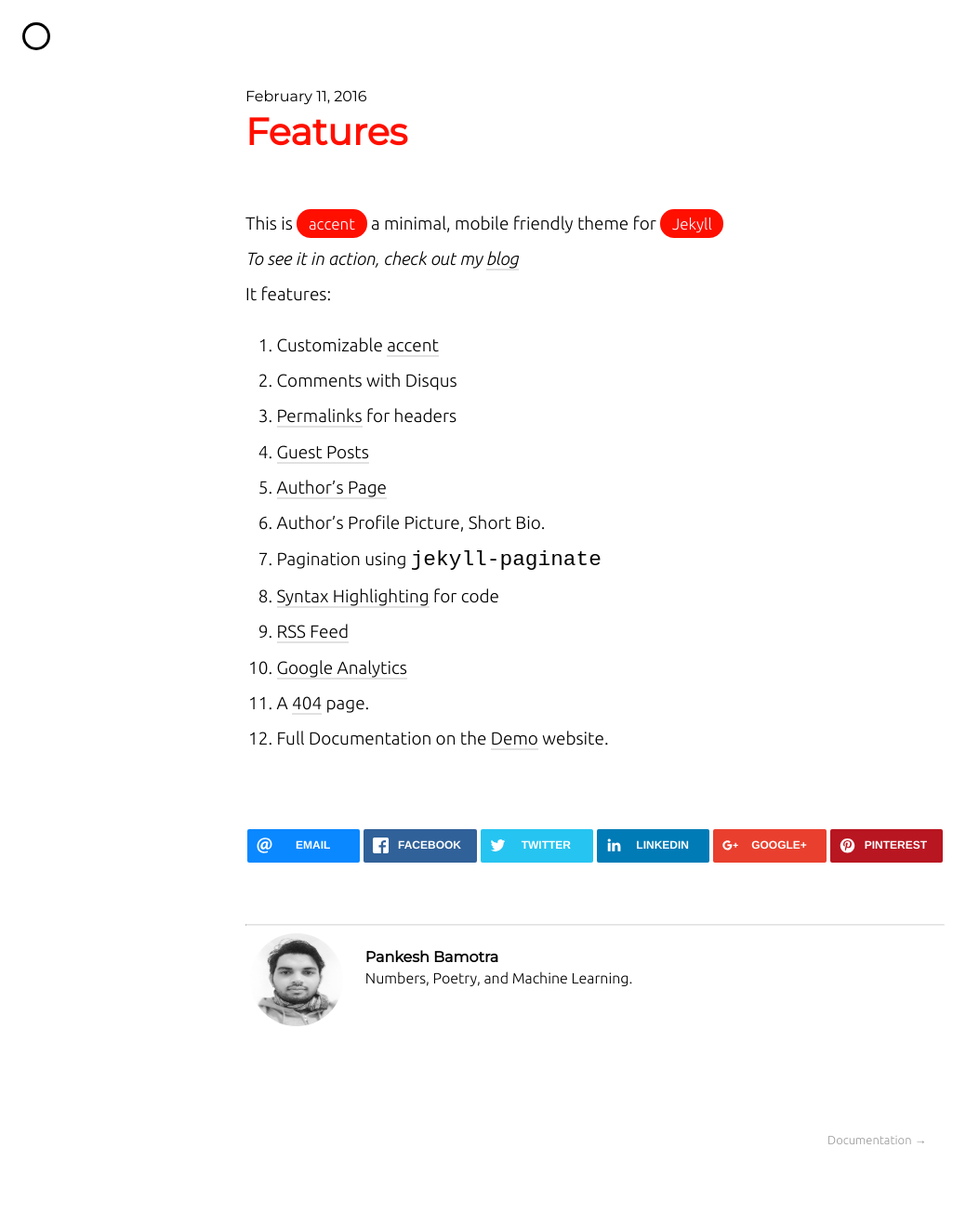
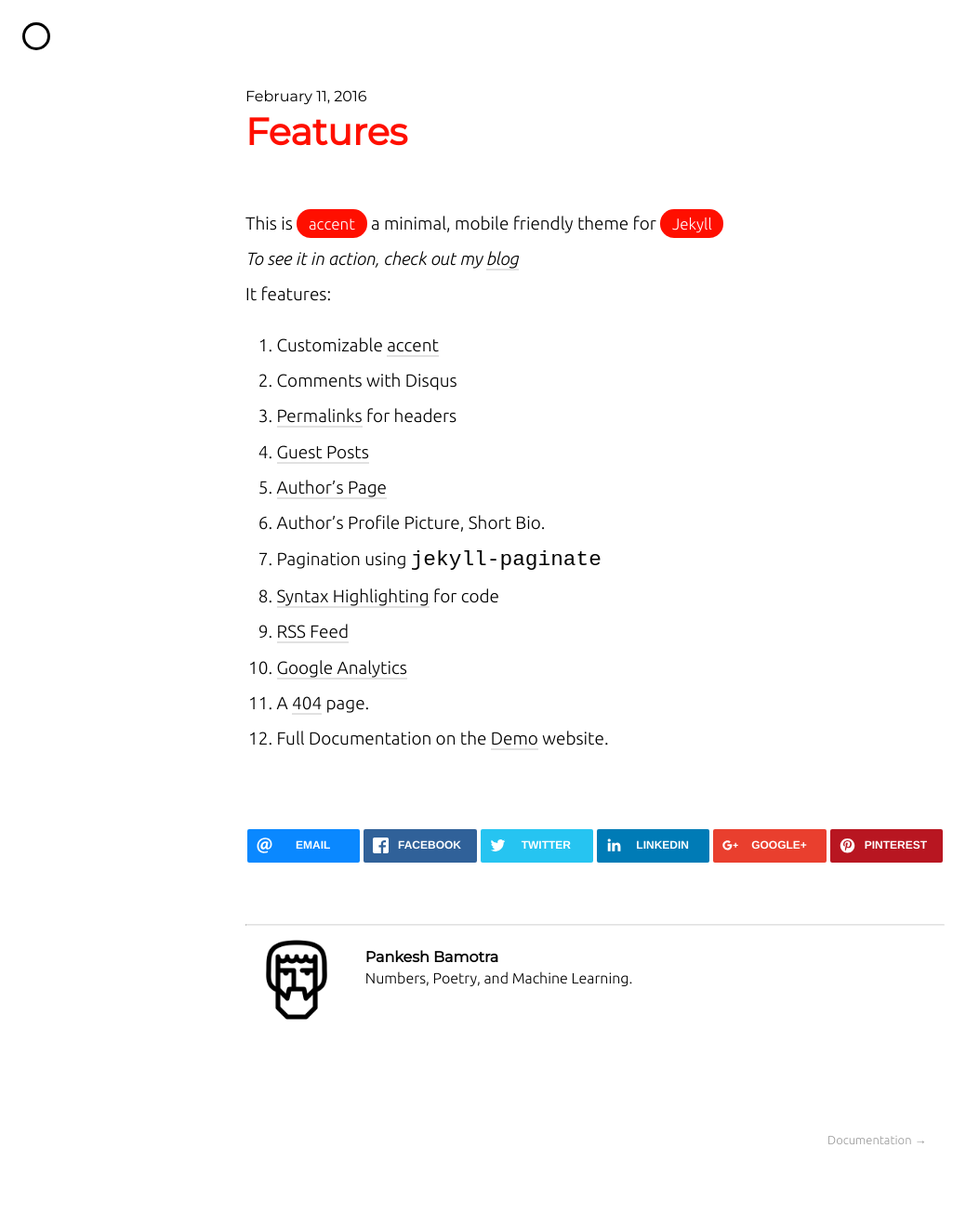
Before and after one commit to pbamotra/sciontist, a Jekyll site: the page built from _posts/2016-02-11-features.markdown, in a window 1280 px wide. Shown: the whole page at 93% size, without its empty margins (0-1053 px from the left). Built offline with Jekyll 4.4.1, drawn with Linux system fonts in a browser that asks for light colours; nearby versions of some CDN libraries; comment, search, counter and statistics services are not loaded.

Commit message:
aristotle

```diff
--- a/_config.yml
+++ b/_config.yml
@@ -50,7 +50,7 @@ facebook_id: pbamotra
 favicon: true
 favicon_location: "images/favicon.ico"
 
-profile_picture: images/temp.jpg
+profile_picture: images/temp.png
 paginate: 5
 paginate_path: "/page/:num"
 tracking_id: UA-ZZXXZZXX-7 # GA Tracking ID
```
Also changed, not shown: images/temp.jpg (deleted), images/temp.png (added).
